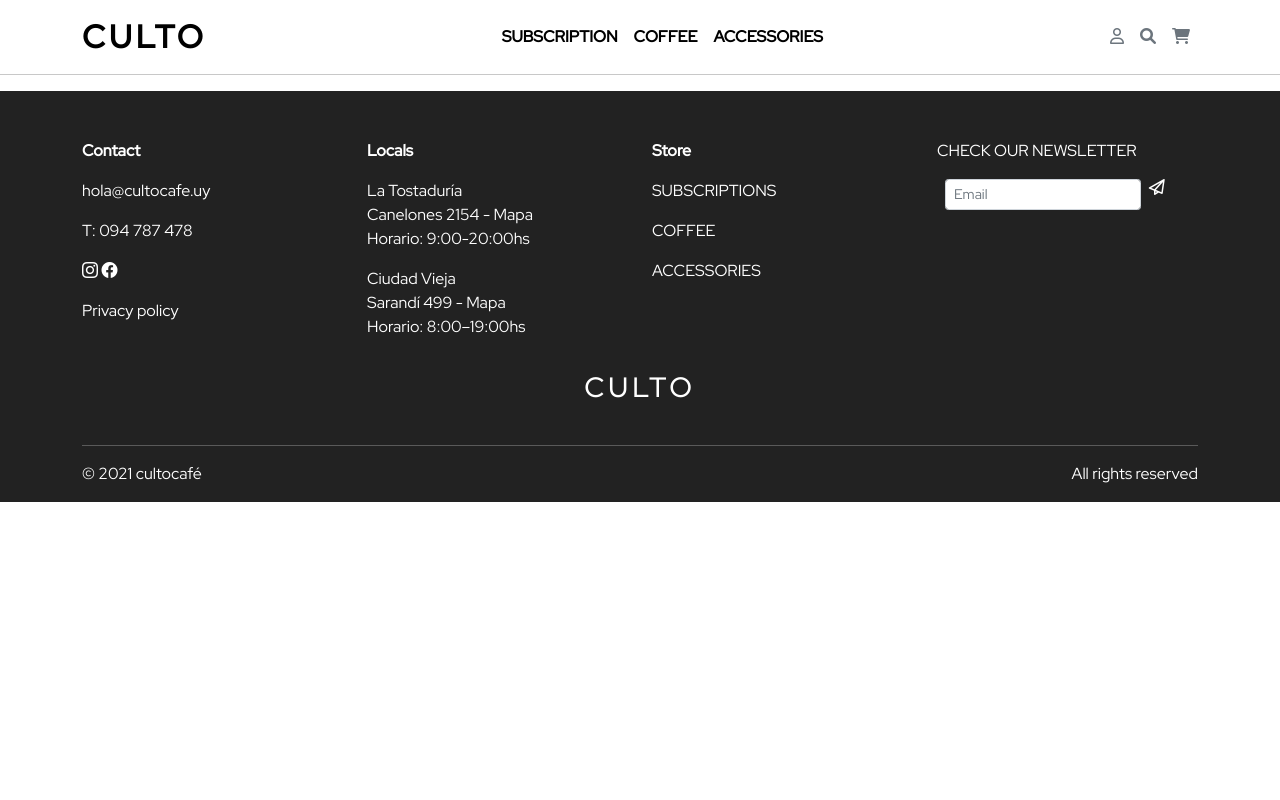
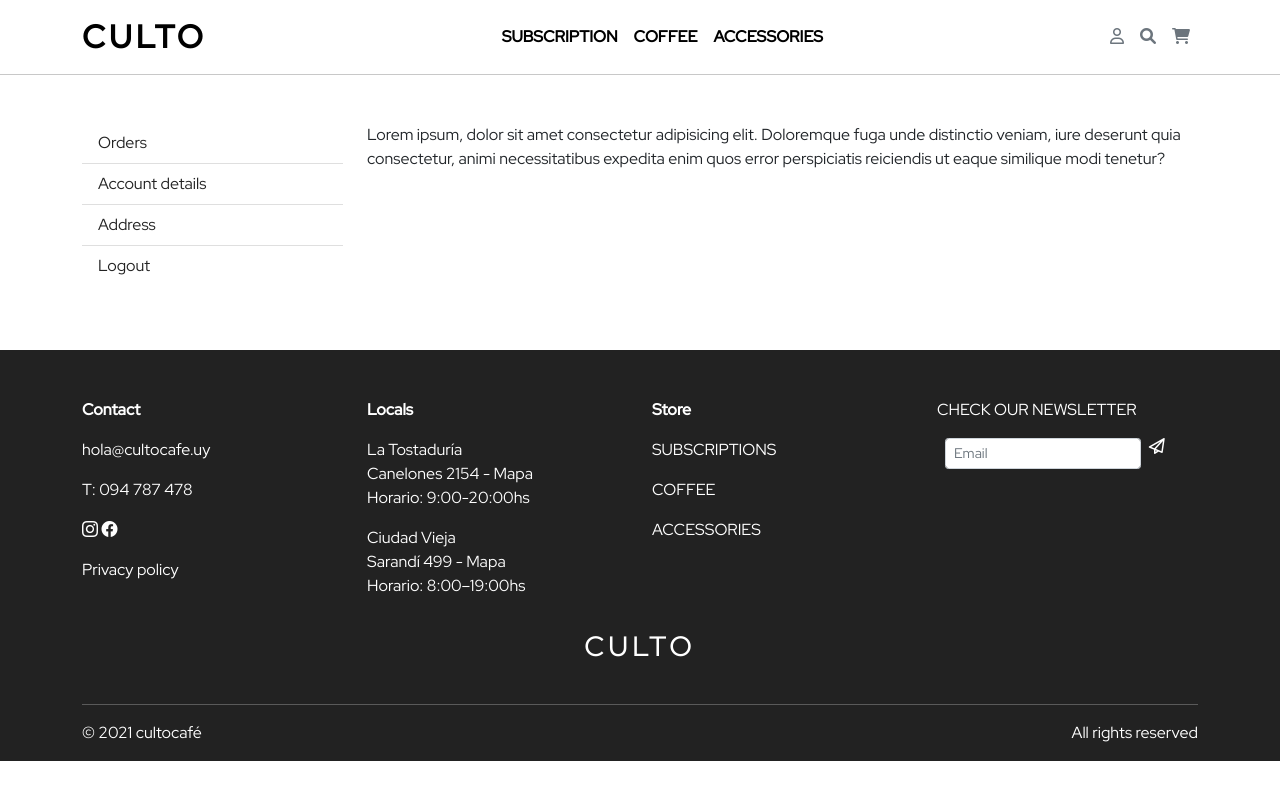
Before and after one commit to FelipeCabreraB/E-commerce-Front, a React (Create React App) app: page /my-account/orders in a window 1280 px wide. Built offline with nearby package versions, Linux system fonts and the light colour scheme.

Commit message:
my account order

```diff
--- a/src/App.css
+++ b/src/App.css
@@ -20,3 +20,16 @@ body {
 #header-button-id {
   margin-bottom: 130px;
 }
+
+.myAccount a {
+  text-decoration: none;
+  color: #222222;
+  font-size: 1rem;
+}
+
+@media (max-width: 575px) {
+  .myAccountResponsive {
+    margin-top: 2rem;
+    padding: 0 2rem;
+  }
+}
--- a/src/App.jsx
+++ b/src/App.jsx
@@ -9,7 +9,10 @@ import LostPassword from "./pages/LostPassword";
 import CheckOut from "./pages/CheckOut";
 import NavBar from "./components/NavBar";
 import Footer from "./components/Footer";
-import MyAccount from "./pages/MyAccount";
+import MyAccount from "./components/MyAccount";
+import MyAccountOrder from "./components/MyAccountOrder";
+import MyAccountDetail from "./components/MyAccountDetail";
+import MyAccountAdress from "./components/MyAccountAdress";
 
 function App() {
   return (
@@ -25,7 +28,9 @@ function App() {
           <Route path="/lost-password" element={<LostPassword />} />
           <Route path="/checkout" element={<CheckOut />} />
           <Route path="/my-account" element={<MyAccount />} />
+          <Route path="/my-account/orders" element={<MyAccountOrder />} />
         </Routes>
+
         <Footer />
       </BrowserRouter>
     </div>
--- /dev/null
+++ b/src/components/MyAccount.jsx
@@ -0,0 +1,29 @@
+import React from "react";
+import { Row, Col, Container, ListGroup } from "react-bootstrap";
+import MyAccountOrder from "./MyAccountOrder";
+import { Link } from "react-router-dom";
+import MyAccountMenu from "./MyAccountMenu";
+
+function MyAccount() {
+  return (
+    <div>
+      <Container className="py-5">
+        <Row>
+          <Col sm={3}>
+            <MyAccountMenu />
+          </Col>
+          <Col sm={9}>
+            <p>Hi USER, welcome to Culto community!</p>
+            <p>
+              From your account control panel you can view your recent orders,
+              manage your shipping and billing addresses and edit your password
+              and account details.
+            </p>
+          </Col>
+        </Row>
+      </Container>
+    </div>
+  );
+}
+
+export default MyAccount;
--- /dev/null
+++ b/src/components/MyAccountAdress.jsx
@@ -0,0 +1,7 @@
+import React from "react";
+
+function MyAccountAdress() {
+  return <div></div>;
+}
+
+export default MyAccountAdress;
--- /dev/null
+++ b/src/components/MyAccountDetail.jsx
@@ -0,0 +1,7 @@
+import React from "react";
+
+function MyAccountDetail() {
+  return <div></div>;
+}
+
+export default MyAccountDetail;
--- /dev/null
+++ b/src/components/MyAccountMenu.jsx
@@ -0,0 +1,27 @@
+import React from "react";
+import { Row, Col, Container, ListGroup } from "react-bootstrap";
+import MyAccountOrder from "./MyAccountOrder";
+import { Link } from "react-router-dom";
+
+function MyAccount() {
+  return (
+    <div className="myAccount">
+      <ListGroup as="ul" className="dark" variant="flush dark">
+        <ListGroup.Item as="li">
+          <Link to="/my-account/orders">Orders</Link>
+        </ListGroup.Item>
+        <ListGroup.Item as="li">
+          <Link to="/my-account/account-details">Account details</Link>
+        </ListGroup.Item>
+        <ListGroup.Item as="li">
+          <Link to="/my-account/address">Address</Link>
+        </ListGroup.Item>
+        <ListGroup.Item as="li" action href="/">
+          <Link to="/">Logout</Link>{" "}
+        </ListGroup.Item>
+      </ListGroup>
+    </div>
+  );
+}
+
+export default MyAccount;
--- /dev/null
+++ b/src/components/MyAccountOrder.jsx
@@ -0,0 +1,30 @@
+import React from "react";
+import { Row, Col, Container, ListGroup } from "react-bootstrap";
+import { Link } from "react-router-dom";
+
+import { useLocation, useRouteMatch } from "react-router-dom";
+import MyAccountMenu from "./MyAccountMenu";
+
+function MyAccountOrder() {
+  return (
+    <div>
+      <Container className="py-5">
+        <Row>
+          <Col sm={3}>
+            <MyAccountMenu />
+          </Col>
+          <Col className="myAccountResponsive" sm={9}>
+            <p>
+              Lorem ipsum, dolor sit amet consectetur adipisicing elit.
+              Doloremque fuga unde distinctio veniam, iure deserunt quia
+              consectetur, animi necessitatibus expedita enim quos error
+              perspiciatis reiciendis ut eaque similique modi tenetur?
+            </p>
+          </Col>
+        </Row>
+      </Container>
+    </div>
+  );
+}
+
+export default MyAccountOrder;
--- a/src/pages/MyAccount.jsx
+++ /dev/null
@@ -1,27 +0,0 @@
-import React from "react";
-import { Container } from "react-bootstrap";
-import { Row } from "react-bootstrap";
-import { Col } from "react-bootstrap";
-import { ListGroup } from "react-bootstrap";
-
-function MyAccount() {
-  return (
-    <div>
-      <Container>
-        <Row>
-          <Col sm={3}>
-            <ListGroup variant="flush">
-              <ListGroup.Item>Cras justo odio</ListGroup.Item>
-              <ListGroup.Item>Dapibus ac facilisis in</ListGroup.Item>
-              <ListGroup.Item>Morbi leo risus</ListGroup.Item>
-              <ListGroup.Item>Porta ac consectetur ac</ListGroup.Item>
-            </ListGroup>
-          </Col>
-          <Col sm={9}>sm=9</Col>
-        </Row>
-      </Container>
-    </div>
-  );
-}
-
-export default MyAccount;
```
